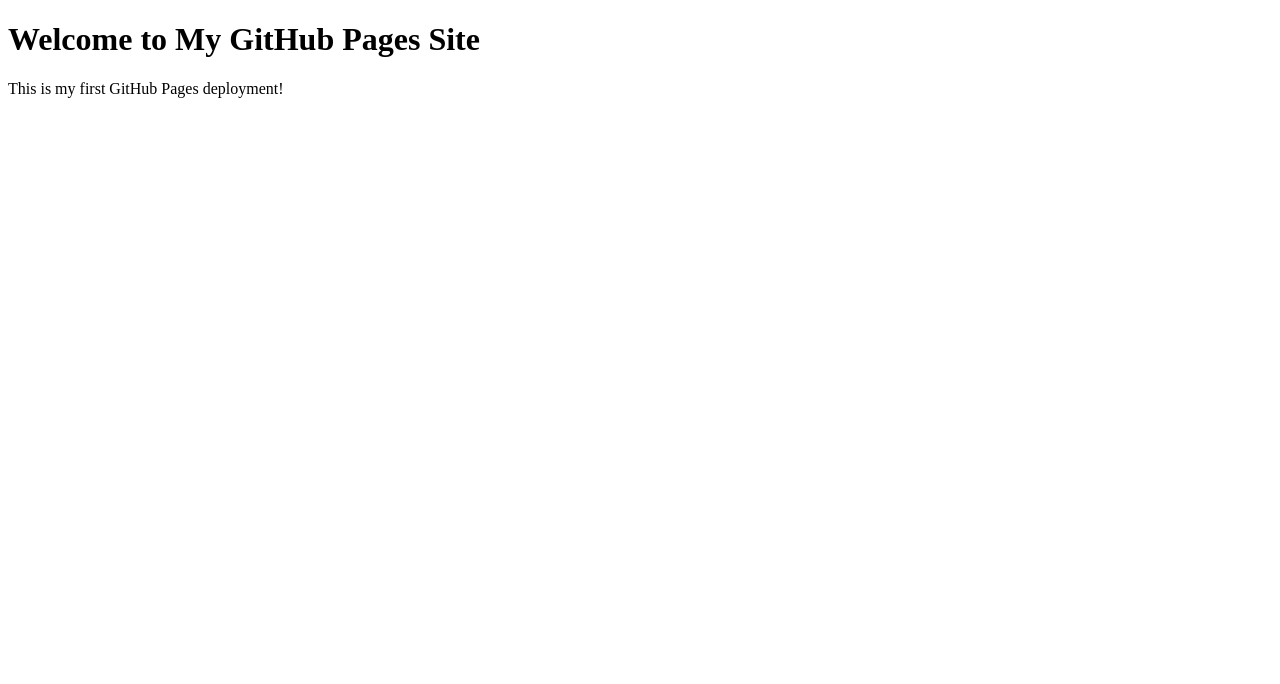
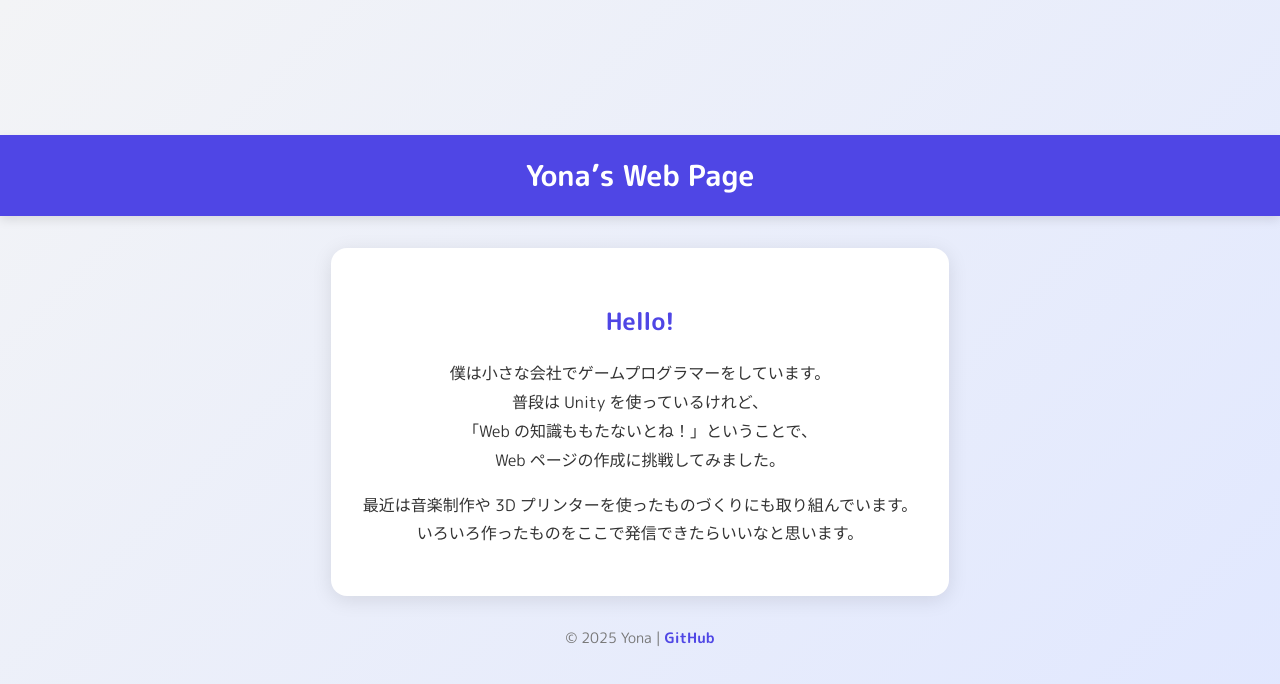
Before and after one commit to yonatyon/my-first-web-app, a plain HTML site: page index.html in a window 1280 px wide. Drawn offline with Linux system fonts and the light colour scheme.

Commit message:
Add files via upload
improve!!

```diff
--- a/index.html
+++ b/index.html
@@ -1,12 +1,92 @@
 <!DOCTYPE html>
-<html lang="en">
+<html lang="ja">
 <head>
-    <meta charset="UTF-8">
-    <meta name="viewport" content="width=device-width, initial-scale=1.0">
-    <title>My GitHub Pages Site</title>
+  <meta charset="UTF-8" />
+  <meta name="viewport" content="width=device-width, initial-scale=1.0" />
+  <title>Yona's Portfolio</title>
+  <style>
+    @import url('https://fonts.googleapis.com/css2?family=M+PLUS+Rounded+1c:wght@400;700&display=swap');
+
+    body {
+      margin: 0;
+      padding: 0;
+      font-family: 'M PLUS Rounded 1c', sans-serif;
+      background: linear-gradient(135deg, #f3f4f6, #e0e7ff);
+      color: #333;
+      display: flex;
+      flex-direction: column;
+      align-items: center;
+      justify-content: center;
+      min-height: 100vh;
+      text-align: center;
+    }
+
+    header {
+      background-color: #4f46e5;
+      color: white;
+      width: 100%;
+      padding: 1.2rem 0;
+      box-shadow: 0 4px 10px rgba(0,0,0,0.1);
+    }
+
+    header h1 {
+      margin: 0;
+      font-size: 1.8rem;
+    }
+
+    main {
+      max-width: 700px;
+      background: white;
+      border-radius: 16px;
+      box-shadow: 0 4px 20px rgba(0, 0, 0, 0.1);
+      padding: 2rem;
+      margin: 2rem;
+      line-height: 1.8;
+    }
+
+    main h2 {
+      color: #4f46e5;
+      margin-bottom: 1rem;
+    }
+
+    footer {
+      color: #777;
+      font-size: 0.9rem;
+      padding-bottom: 1rem;
+    }
+
+    a {
+      color: #4f46e5;
+      text-decoration: none;
+      font-weight: 600;
+    }
+
+    a:hover {
+      text-decoration: underline;
+    }
+  </style>
 </head>
 <body>
-    <h1>Welcome to My GitHub Pages Site</h1>
-    <p>This is my first GitHub Pages deployment!</p>
+  <header>
+    <h1>Yona’s Web Page</h1>
+  </header>
+
+  <main>
+    <h2>Hello!</h2>
+    <p>
+      僕は小さな会社でゲームプログラマーをしています。<br>
+      普段は Unity を使っているけれど、<br>
+      「Web の知識ももたないとね！」ということで、<br>
+      Web ページの作成に挑戦してみました。
+    </p>
+    <p>
+      最近は音楽制作や 3D プリンターを使ったものづくりにも取り組んでいます。<br>
+      いろいろ作ったものをここで発信できたらいいなと思います。
+    </p>
+  </main>
+
+  <footer>
+    © 2025 Yona | <a href="https://github.com/your-github-username" target="_blank">GitHub</a>
+  </footer>
 </body>
 </html>
```
